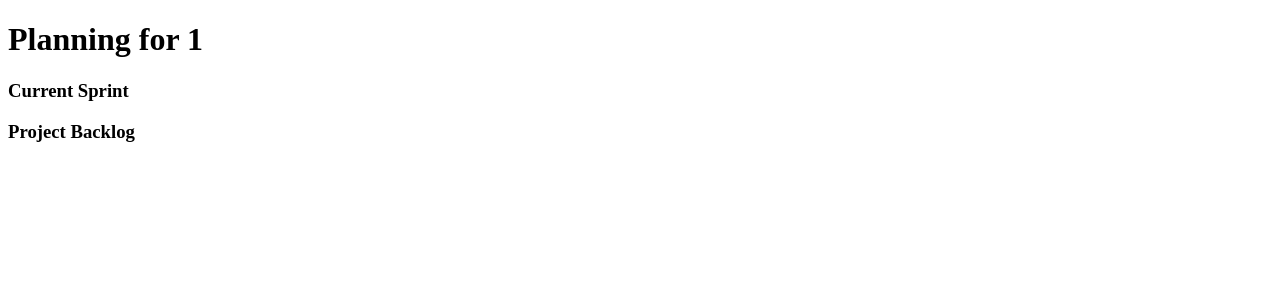
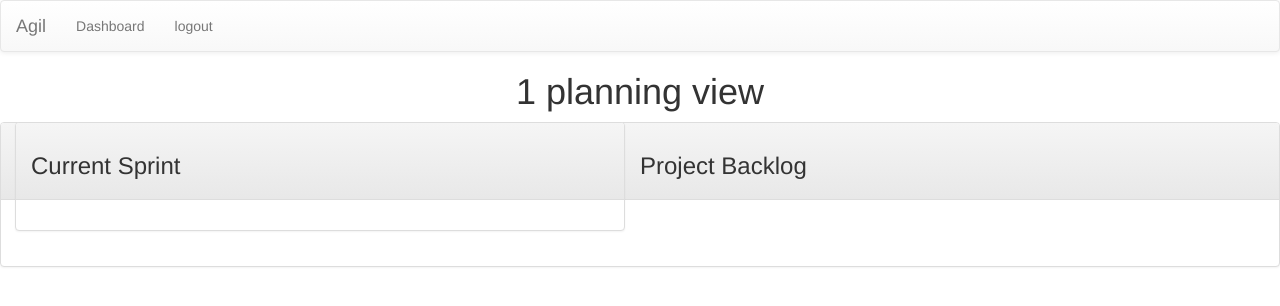
Before and after one commit to dbartel/csce445project, a Flask app: page /planning/1/1 in a window 1280 px wide. Shown: the top 306 px of the page. Run offline with Flask 2, Linux system fonts and the light colour scheme; some libraries are stand-ins or nearby versions.

Commit message:
Dashboard and planning page ui improvements
^

```diff
--- a/templates/planning.html
+++ b/templates/planning.html
@@ -10,26 +10,64 @@
 	<script type="text/javascript" src="{{ url_for('static', filename='lib/lodash/lodash.js') }}"></script>
 	<script type="text/javascript" src="{{ url_for('static', filename='js/app.js') }}"></script>
 	<script type="text/javascript" src="{{ url_for('static', filename='js/controllers/planningCtrl.js') }}"></script>
+    <link rel="stylesheet" href="https://maxcdn.bootstrapcdn.com/bootstrap/3.3.4/css/bootstrap.min.css">
+        <link rel="stylesheet" href="https://maxcdn.bootstrapcdn.com/bootstrap/3.3.4/css/bootstrap-theme.min.css">
 </head>
 <body ng-controller="planningCtrl">
-	<h1>Planning for {{project}}</h1>
+    <nav class="navbar navbar-default">
+        <div class="container-fluid">
+            <div class="navbar-header">
+                <a class="navbar-brand">Agil</a>
+            </div>
+            <div class="collapse navbar-collapse">
+                <ul class="nav navbar-nav">
+                    <li><a>Dashboard</a></li>
+                    <li><a href="{{url_for('logout')}}">logout</a></li>
+                </ul>
+            </div>
+        </div>
+    </nav>
+    <div class="text-center">
+	   <h1>{{project}} planning view</h1>
+    </div>
+    <div class="col-md-6">
         <div class="current-sprint" ng-show="activeSprintExists">
-		<h3>Current Sprint {[sprintName]}</h3>
+            <div class="panel panel-default">
+                <div class="panel-heading">
+                    <h3>Current Sprint {[sprintName]}</h3>                                           </div>
+                <div class="panel-body">
                     <div ng-repeat="issue in currentSprint">
                         {[issue.title]}
                     </div>
                 </div>
+            </div>
+        </div>
         <div ng-hide="activeSprintExists">
-		There is no current sprint <br>
+            <div class="panel panel-default">
+                <div class="panel-heading">
+                    <h3>No existing sprint</h3>
+                </div>
+                <div class="panel-body">
                 <input type="date" ng-model="newSprintDate">
                     <br>
                     <a href ng-click="createNewSprint()">Click here to create a new sprint</a>
                 </div>
+            </div>
+        </div>
+    </div>
+    <div class="col=md-6">
         <div class="backlog">
+            <div class="panel panel-default">
+                <div class="panel-heading">
                     <h3>Project Backlog</h3>
+                </div>
+                <div class="panel-body">
                     <div ng-repeat="issue in backlog" ng-click="addToSprint(issue)">
                         <div>
                             <strong>{[issue.title]}</strong>
+                        </div>
+                    </div>
+                </div>
             </div>
         </div>
     </div>
```
Also changed, not shown: templates/dashboard.html (+17 -5 lines). Lines whose indentation alone changed are shown as unchanged.
